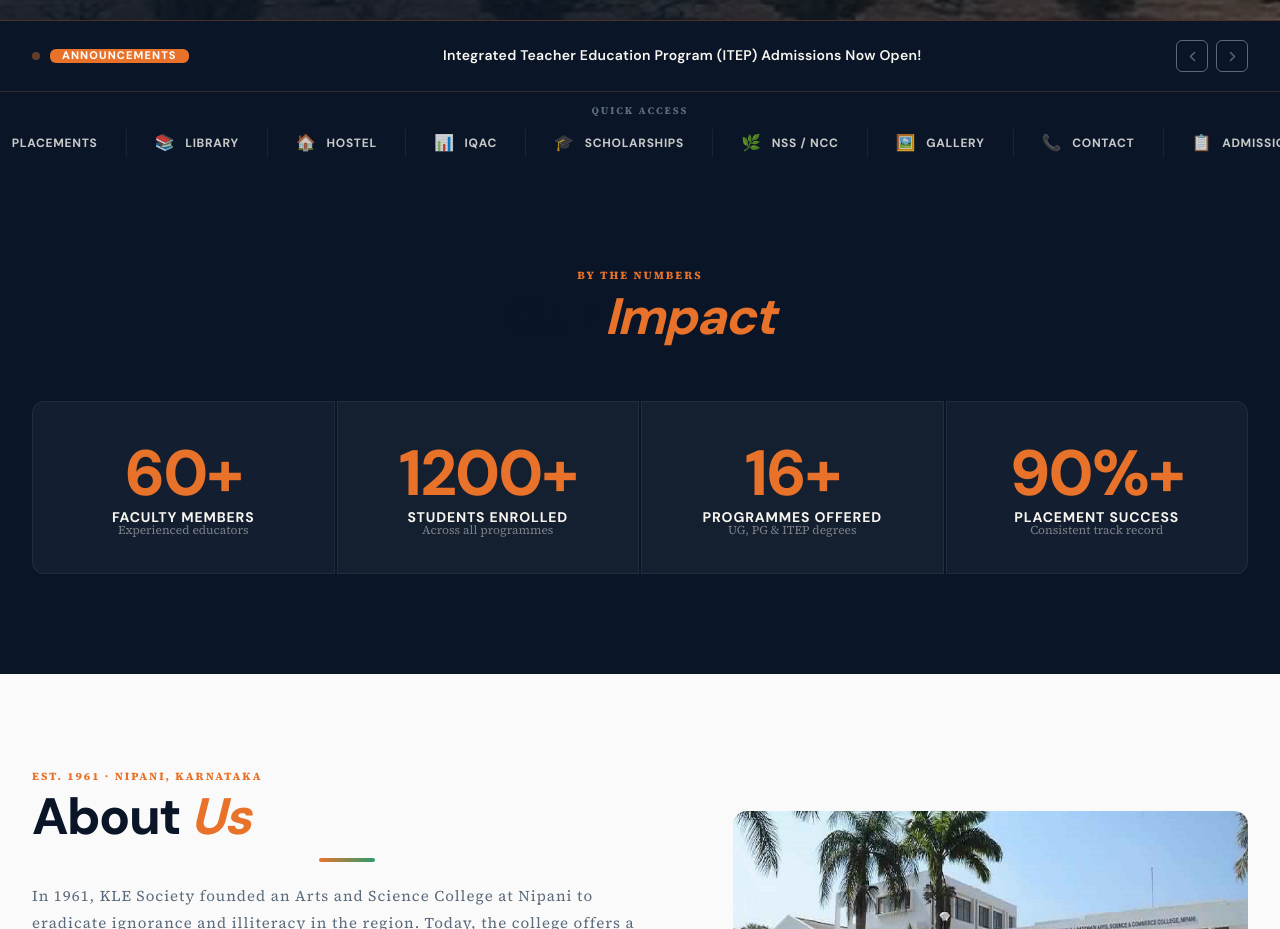
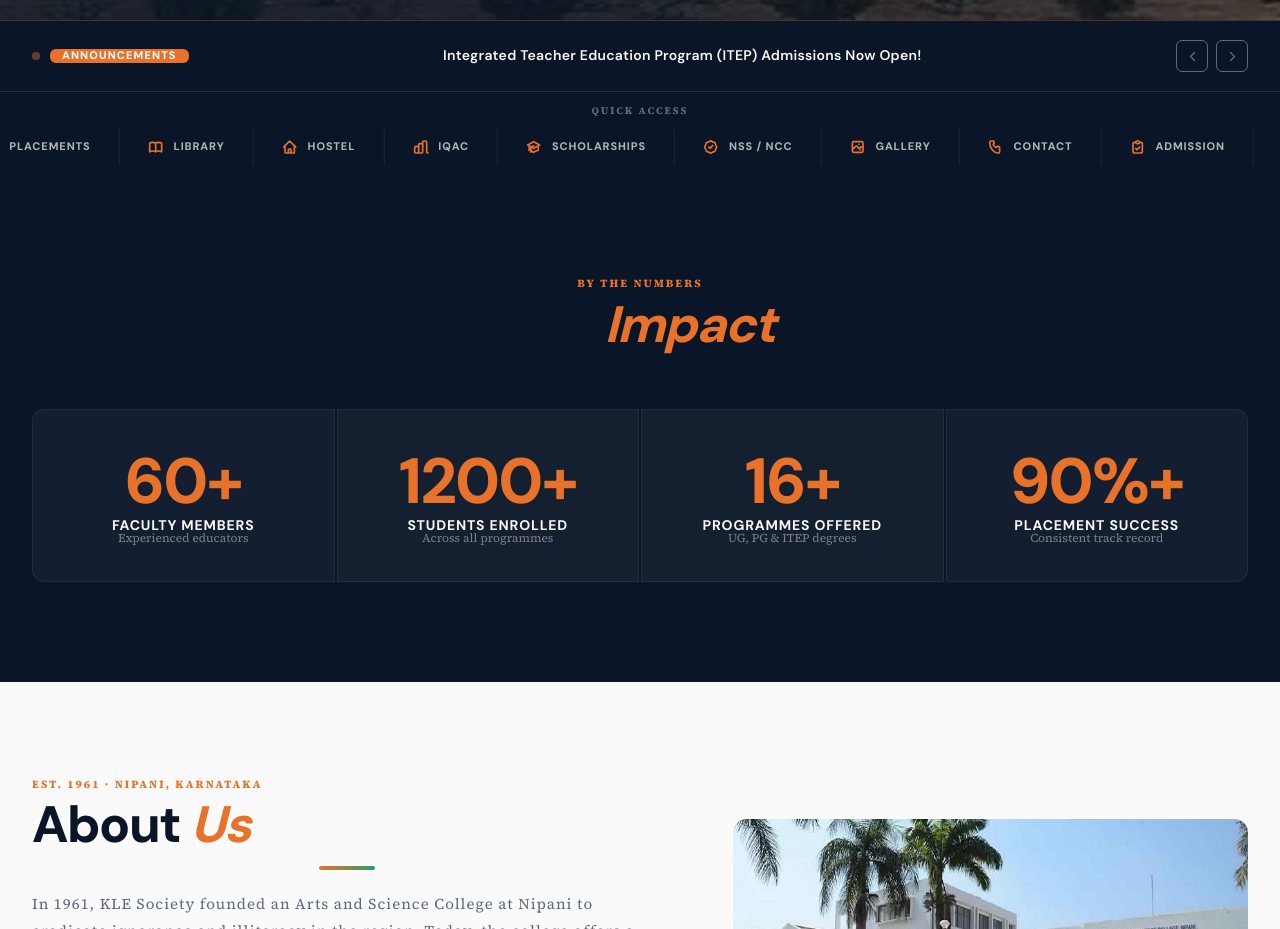
Before and after one commit to Rrayan0001/KLE_NPN, a Next.js app: page / in a window 1280 px wide. Shown: the part 780-1709 px from the top of the page. Built offline with nearby package versions, Linux system fonts and the light colour scheme.

Commit message:
fix: replace quick access emoji list with high quality gold stroke SVGs

```diff
--- a/src/app/page.tsx
+++ b/src/app/page.tsx
@@ -72,16 +72,106 @@ function FadeSection({ children, className }: { children: React.ReactNode; class
 
 export default function Home() {
   const uniqueQuickLinks = [
-    { name: 'Admission', icon: '📋', desc: 'Apply for 2026-27', url: '/admission' },
-    { name: 'NAAC Docs', icon: '🏆', desc: 'Accreditation details', url: '/certificates' },
-    { name: 'Placements', icon: '💼', desc: 'Placement records', url: '/placements' },
-    { name: 'Library', icon: '📚', desc: 'Digital library', url: '/library' },
-    { name: 'Hostel', icon: '🏠', desc: 'Campus living', url: '/hostel' },
-    { name: 'IQAC', icon: '📊', desc: 'Quality assurance', url: '/iqacworkingcomittee' },
-    { name: 'Scholarships', icon: '🎓', desc: 'Financial aid', url: '/scholarship' },
-    { name: 'NSS / NCC', icon: '🌿', desc: 'Social & defence', url: '/nss' },
-    { name: 'Gallery', icon: '🖼️', desc: 'Events & campus', url: '/gallery' },
-    { name: 'Contact', icon: '📞', desc: 'Reach the college', url: '/contact' },
+    {
+      name: 'Admission',
+      icon: (
+        <svg width="16" height="16" fill="none" stroke="currentColor" strokeWidth="2.5" viewBox="0 0 24 24" xmlns="http://www.w3.org/2000/svg">
+          <path strokeLinecap="round" strokeLinejoin="round" d="M9 5H7a2 2 0 00-2 2v12a2 2 0 002 2h10a2 2 0 002-2V7a2 2 0 00-2-2h-2M9 5a2 2 0 002 2h2a2 2 0 002-2M9 5a2 2 0 012-2h2a2 2 0 012 2m-6 9l2 2 4-4" />
+        </svg>
+      ),
+      desc: 'Apply for 2026-27',
+      url: '/admission'
+    },
+    {
+      name: 'NAAC Docs',
+      icon: (
+        <svg width="16" height="16" fill="none" stroke="currentColor" strokeWidth="2.5" viewBox="0 0 24 24" xmlns="http://www.w3.org/2000/svg">
+          <path strokeLinecap="round" strokeLinejoin="round" d="M12 15a4 4 0 100-8 4 4 0 000 8zm0 0v4m-4 0h8M4 11h16" />
+        </svg>
+      ),
+      desc: 'Accreditation details',
+      url: '/certificates'
+    },
+    {
+      name: 'Placements',
+      icon: (
+        <svg width="16" height="16" fill="none" stroke="currentColor" strokeWidth="2.5" viewBox="0 0 24 24" xmlns="http://www.w3.org/2000/svg">
+          <path strokeLinecap="round" strokeLinejoin="round" d="M21 13.255A23.931 23.931 0 0112 15c-3.183 0-6.22-.62-9-1.745M16 6V4a2 2 0 00-2-2h-4a2 2 0 00-2 2v2m4 6h.01M5 20h14a2 2 0 002-2V8a2 2 0 00-2-2H5a2 2 0 00-2 2v10a2 2 0 002 2z" />
+        </svg>
+      ),
+      desc: 'Placement records',
+      url: '/placements'
+    },
+    {
+      name: 'Library',
+      icon: (
+        <svg width="16" height="16" fill="none" stroke="currentColor" strokeWidth="2.5" viewBox="0 0 24 24" xmlns="http://www.w3.org/2000/svg">
+          <path strokeLinecap="round" strokeLinejoin="round" d="M12 6.253v13m0-13C10.832 5.477 9.246 5 7.5 5S4.168 5.477 3 6.253v13C4.168 18.477 5.754 18 7.5 18s3.332.477 4.5 1.253m0-13C13.168 5.477 14.754 5 16.5 5c1.747 0 3.332.477 4.5 1.253v13C19.832 18.477 18.247 18 16.5 18c-1.746 0-3.332.477-4.5 1.253" />
+        </svg>
+      ),
+      desc: 'Digital library',
+      url: '/library'
+    },
+    {
+      name: 'Hostel',
+      icon: (
+        <svg width="16" height="16" fill="none" stroke="currentColor" strokeWidth="2.5" viewBox="0 0 24 24" xmlns="http://www.w3.org/2000/svg">
+          <path strokeLinecap="round" strokeLinejoin="round" d="M3 12l2-2m0 0l7-7 7 7M5 10v10a1 1 0 001 1h3m10-11l2 2m-2-2v10a1 1 0 01-1 1h-3m-6 0a1 1 0 001-1v-4a1 1 0 011-1h2a1 1 0 011 1v4a1 1 0 001 1m-6 0h6" />
+        </svg>
+      ),
+      desc: 'Campus living',
+      url: '/hostel'
+    },
+    {
+      name: 'IQAC',
+      icon: (
+        <svg width="16" height="16" fill="none" stroke="currentColor" strokeWidth="2.5" viewBox="0 0 24 24" xmlns="http://www.w3.org/2000/svg">
+          <path strokeLinecap="round" strokeLinejoin="round" d="M9 19v-6a2 2 0 00-2-2H5a2 2 0 00-2 2v6a2 2 0 002 2h2a2 2 0 002-2zm0 0V9a2 2 0 012-2h2a2 2 0 012 2v10m-6 0a2 2 0 002 2h2a2 2 0 002-2m0 0V5a2 2 0 012-2h2a2 2 0 012 2v14a2 2 0 002 2h2a2 2 0 002-2" />
+        </svg>
+      ),
+      desc: 'Quality assurance',
+      url: '/iqacworkingcomittee'
+    },
+    {
+      name: 'Scholarships',
+      icon: (
+        <svg width="16" height="16" fill="none" stroke="currentColor" strokeWidth="2.5" viewBox="0 0 24 24" xmlns="http://www.w3.org/2000/svg">
+          <path strokeLinecap="round" strokeLinejoin="round" d="M12 14l9-5-9-5-9 5 9 5zm0 0l6.16-3.422a12.083 12.083 0 01.665 6.479A11.952 11.952 0 0012 20.055a11.952 11.952 0 00-6.824-2.998 12.078 12.078 0 01.665-6.479L12 14zm-4 6v-7.5l4-2.222" />
+        </svg>
+      ),
+      desc: 'Financial aid',
+      url: '/scholarship'
+    },
+    {
+      name: 'NSS / NCC',
+      icon: (
+        <svg width="16" height="16" fill="none" stroke="currentColor" strokeWidth="2.5" viewBox="0 0 24 24" xmlns="http://www.w3.org/2000/svg">
+          <path strokeLinecap="round" strokeLinejoin="round" d="M9 12l2 2 4-4M7.835 4.697a3.42 3.42 0 001.946-.806 3.42 3.42 0 014.438 0 3.42 3.42 0 001.946.806 3.42 3.42 0 013.138 3.138 3.42 3.42 0 00.806 1.946 3.42 3.42 0 010 4.438 3.42 3.42 0 00-.806 1.946 3.42 3.42 0 01-3.138 3.138 3.42 3.42 0 00-1.946.806 3.42 3.42 0 01-4.438 0 3.42 3.42 0 00-1.946-.806 3.42 3.42 0 01-3.138-3.138 3.42 3.42 0 00-.806-1.946 3.42 3.42 0 010-4.438 3.42 3.42 0 00.806-1.946 3.42 3.42 0 013.138-3.138z" />
+        </svg>
+      ),
+      desc: 'Social & defence',
+      url: '/nss'
+    },
+    {
+      name: 'Gallery',
+      icon: (
+        <svg width="16" height="16" fill="none" stroke="currentColor" strokeWidth="2.5" viewBox="0 0 24 24" xmlns="http://www.w3.org/2000/svg">
+          <path strokeLinecap="round" strokeLinejoin="round" d="M4 16l4.586-4.586a2 2 0 012.828 0L16 16m-2-2l1.586-1.586a2 2 0 012.828 0L20 14m-6-6h.01M6 20h12a2 2 0 002-2V6a2 2 0 00-2-2H6a2 2 0 00-2 2v12a2 2 0 002 2z" />
+        </svg>
+      ),
+      desc: 'Events & campus',
+      url: '/gallery'
+    },
+    {
+      name: 'Contact',
+      icon: (
+        <svg width="16" height="16" fill="none" stroke="currentColor" strokeWidth="2.5" viewBox="0 0 24 24" xmlns="http://www.w3.org/2000/svg">
+          <path strokeLinecap="round" strokeLinejoin="round" d="M3 5a2 2 0 012-2h3.28a1 1 0 01.94.725l.548 2.2a1 1 0 01-.321.988l-1.305.98a10.582 10.582 0 004.872 4.872l.98-1.305a1 1 0 01.988-.321l2.2.548a1 1 0 01.725.94V19a2 2 0 01-2 2h-1C9.716 21 3 14.284 3 6V5z" />
+        </svg>
+      ),
+      desc: 'Reach the college',
+      url: '/contact'
+    },
   ];
 
   const quickLinks = [
--- a/src/styles/layout.module.css
+++ b/src/styles/layout.module.css
@@ -416,9 +416,10 @@
 .marqueeTrack { overflow: hidden; padding: 16px 0; cursor: default; }
 .marqueeInner { display: flex; gap: 0; width: max-content; animation: marqueeQuick 28s linear infinite; }
 .marqueeInner:hover { animation-play-state: paused; }
-.marqueeItem { display: inline-flex; align-items: center; gap: 10px; padding: 10px 28px; color: rgba(248,246,240,.8); text-decoration: none; font-size: 12px; font-weight: 700; letter-spacing: .06em; text-transform: uppercase; border-right: 1px solid rgba(248,246,240,.08); transition: color .2s; white-space: nowrap; font-family: var(--font-dm-sans),sans-serif; }
-.marqueeItem:hover { color: #E8722A; }
-.marqueeIcon { font-size: 16px; }
+.marqueeItem { display: inline-flex; align-items: center; gap: 10px; padding: 10px 28px; color: rgba(248,246,240,.7); text-decoration: none; font-size: 11px; font-weight: 800; letter-spacing: .08em; text-transform: uppercase; border-right: 1px solid rgba(248,246,240,.08); transition: color 0.3s cubic-bezier(0.25, 0.8, 0.25, 1); white-space: nowrap; font-family: var(--font-dm-sans),sans-serif; }
+.marqueeItem:hover { color: #ffffff; }
+.marqueeIcon { display: inline-flex; align-items: center; justify-content: center; color: #E8722A; transition: color 0.3s cubic-bezier(0.25, 0.8, 0.25, 1), transform 0.3s cubic-bezier(0.25, 0.8, 0.25, 1); }
+.marqueeItem:hover .marqueeIcon { color: #ffffff; transform: scale(1.1); }
 .marqueeName { }
 @keyframes marqueeQuick {
   0%   { transform: translate3d(0, 0, 0); }
```
